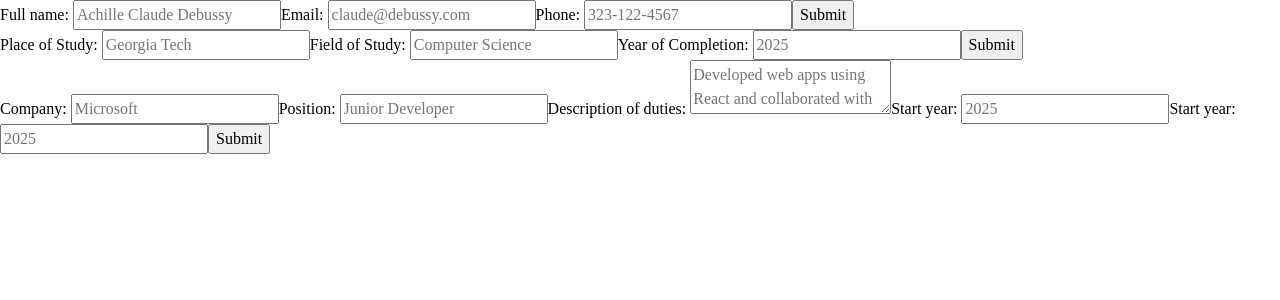
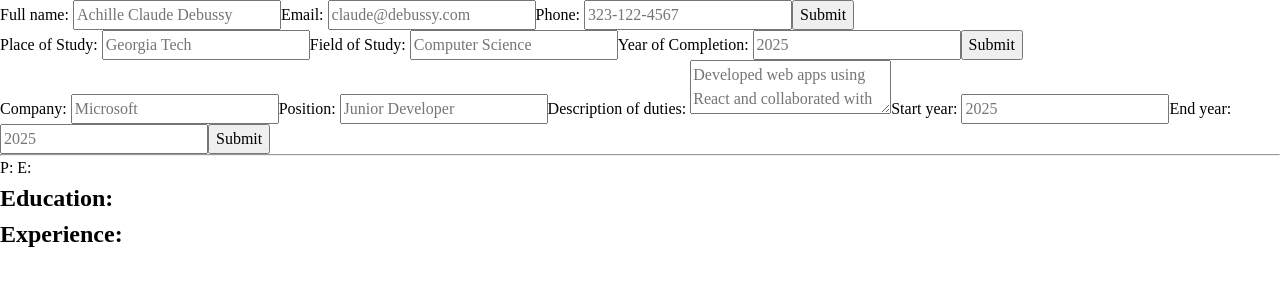
Before and after one commit to ClaudeDebussy/odin-cv, a React (Vite) app: page / in a window 1280 px wide. Shown: the top 300 px of the page. Built offline with nearby package versions, Linux system fonts and the light colour scheme.

Commit message:
implement CV

```diff
--- a/src/components/App.jsx
+++ b/src/components/App.jsx
@@ -2,6 +2,7 @@ import { useState } from "react";
 import IdentityForm from "./IdentityForm";
 import EducationForm from "./EducationForm";
 import WorkForm from "./WorkForm";
+import CV from "./CV";
 
 function App() {
   //IDENTITY
@@ -84,6 +85,7 @@ function App() {
         onChange={handleWorkChange}
         onSubmit={handleWorkSubmit}
       />
+      <CV identity={identity} education={educationList} work={workList} />
     </>
   );
 }
--- /dev/null
+++ b/src/components/CV.jsx
@@ -0,0 +1,42 @@
+function CV(props) {
+  return (
+    <div className="cv">
+      <h1>{props.identity.name}</h1>
+      <hr />
+      <div className="cv-header">
+        <span>P: {props.identity.phone}</span>
+        <span>E: {props.identity.email}</span>
+      </div>
+
+      <h2>Education: </h2>
+      <ul>
+        {props.education.map((school) => (
+          <li key={school.id}>
+            <span className="school">{school.place}</span>
+            <span className="study">{school.study}</span>
+            <span className="year">{school.year}</span>
+          </li>
+        ))}
+      </ul>
+
+      <h2>Experience: </h2>
+      <ul>
+        {props.work.map((job) => (
+          <li key={job.id}>
+            <div className="job-left-column">
+              <span className="job-start-year">{job.startYear}</span>
+              <span className="job-end-year">{job.endYear}</span>
+            </div>
+            <div className="job-right-column">
+              <span className="position">{job.position}</span>
+              <span className="company">{job.company}</span>
+              <span className="description">{job.description}</span>
+            </div>
+          </li>
+        ))}
+      </ul>
+    </div>
+  );
+}
+
+export default CV;
--- a/src/components/WorkForm.jsx
+++ b/src/components/WorkForm.jsx
@@ -37,7 +37,7 @@ function WorkForm(props) {
           value={props.work.startYear}
           onChange={props.onChange}
         />
-        <label htmlFor="endYear">Start year: </label>
+        <label htmlFor="endYear">End year: </label>
         <input
           type="number"
           id="endYear"
```
